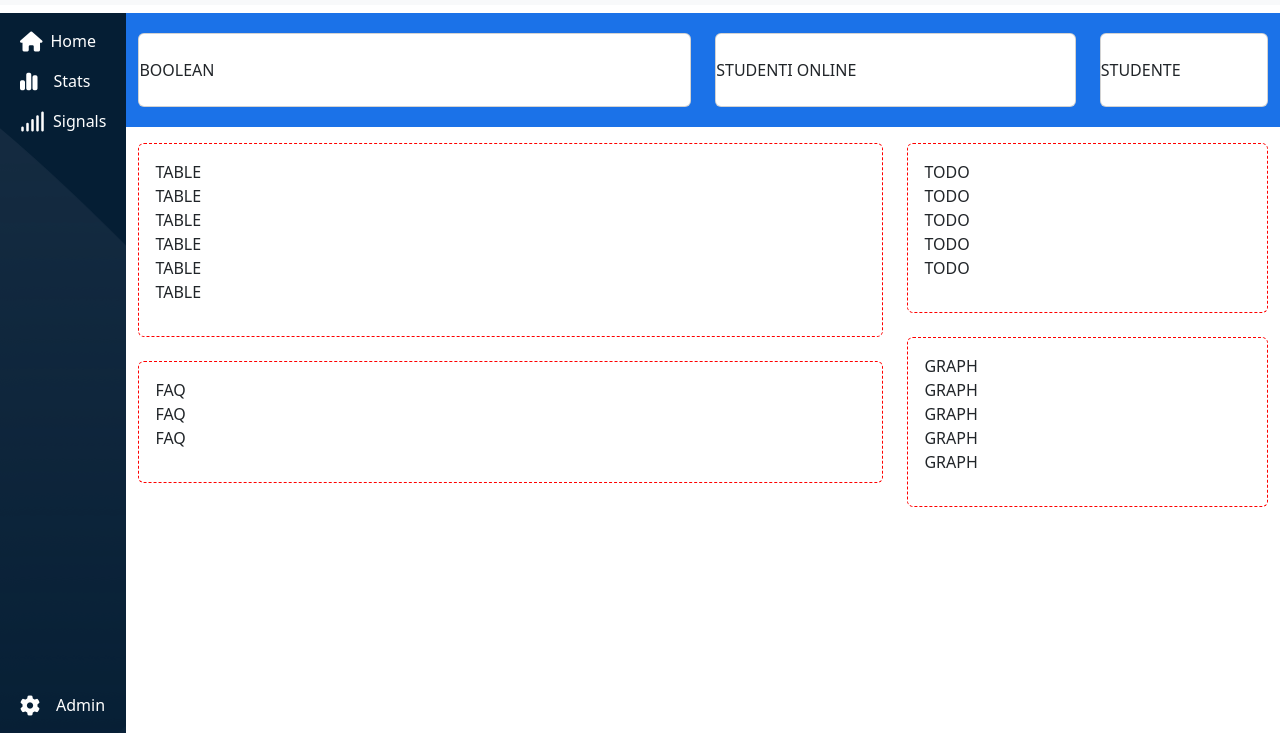
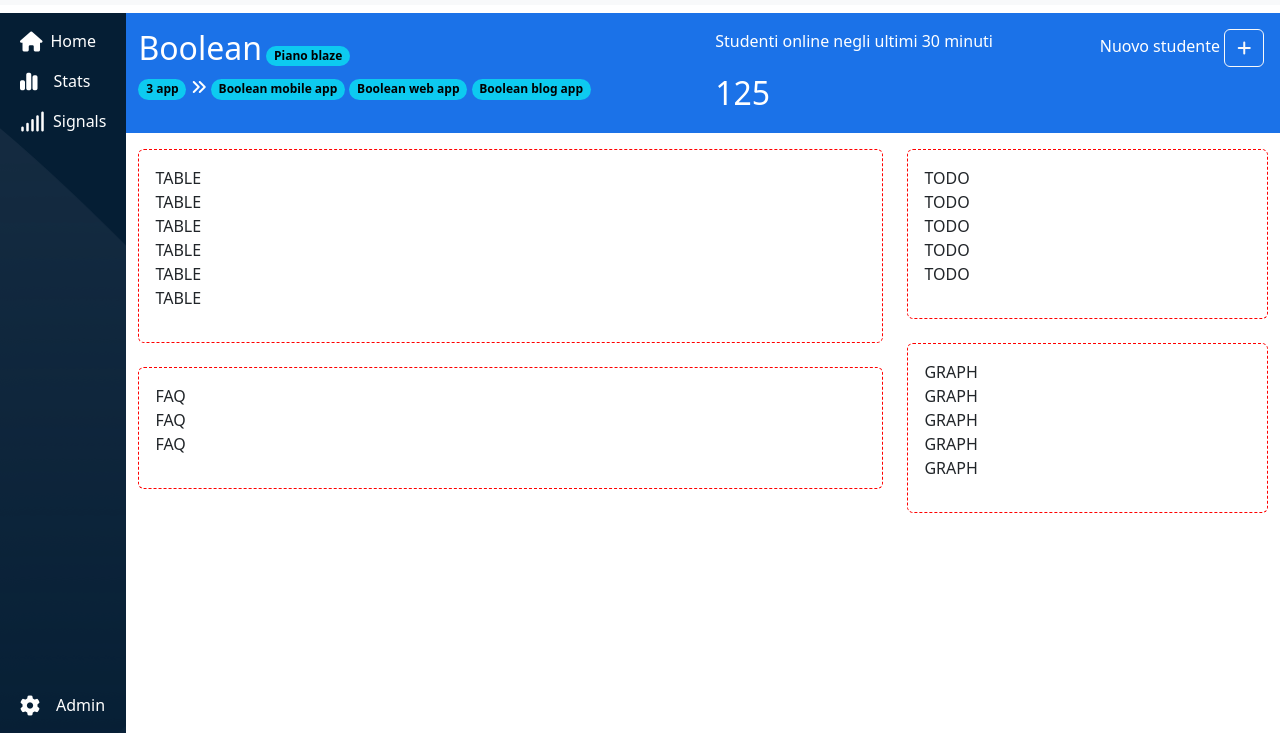
Before and after one commit to lorenzodisanto/html-css-bootstrap-dashboard, a plain HTML site: page index.html in a window 1280 px wide. Shown: the part 67-800 px from the top of the page. Drawn offline with nearby package versions, Linux system fonts and the light colour scheme.

Commit message:
feat: add main bar content

```diff
--- a/index.html
+++ b/index.html
@@ -116,17 +116,42 @@
       <!-- MAIN -->
       <main id="main">
         <!-- Main bar -->
-        <div id="main-bar">
+        <div id="main-bar" class="text-white">
           <div class="container-fluid">
             <div class="row py-3">
+              <div class="order-md-3 col-12 col-md-4 col-lg-2">
+                <span>Nuovo studente</span>
+                <button type="button" class="btn btn-outline-light">
+                  <i class="fa-solid fa-plus"></i>
+                </button>
+              </div>
               <div class="col-12 col-md-4 col-lg-6">
-                <div class="card py-4 my-1">BOOLEAN</div>
+                <div>
+                  <h2 class="d-inline-block">Boolean</h2>
+                  <span class="badge rounded-pill text-bg-info"
+                    >Piano blaze</span
+                  >
+                </div>
+                <span class="badge rounded-pill text-bg-info">3 app</span>
+                <span><i class="fa-solid fa-angles-right"></i></span>
+                <span class="badge rounded-pill text-bg-info d-lg-none">+</span>
+
+                <span
+                  class="badge rounded-pill text-bg-info d-none d-lg-inline-block"
+                  >Boolean mobile app</span
+                >
+                <span
+                  class="badge rounded-pill text-bg-info d-none d-lg-inline-block"
+                  >Boolean web app</span
+                >
+                <span
+                  class="badge rounded-pill text-bg-info d-none d-lg-inline-block"
+                  >Boolean blog app</span
+                >
               </div>
               <div class="col-12 col-md-4 col-lg-4">
-                <div class="card py-4 my-1">STUDENTI ONLINE</div>
-              </div>
-              <div class="col-12 col-md-4 col-lg-2">
-                <div class="card py-4 my-1">STUDENTE</div>
+                <p>Studenti online negli ultimi 30 minuti</p>
+                <span class="fs-2">125</span>
               </div>
             </div>
           </div>
```
